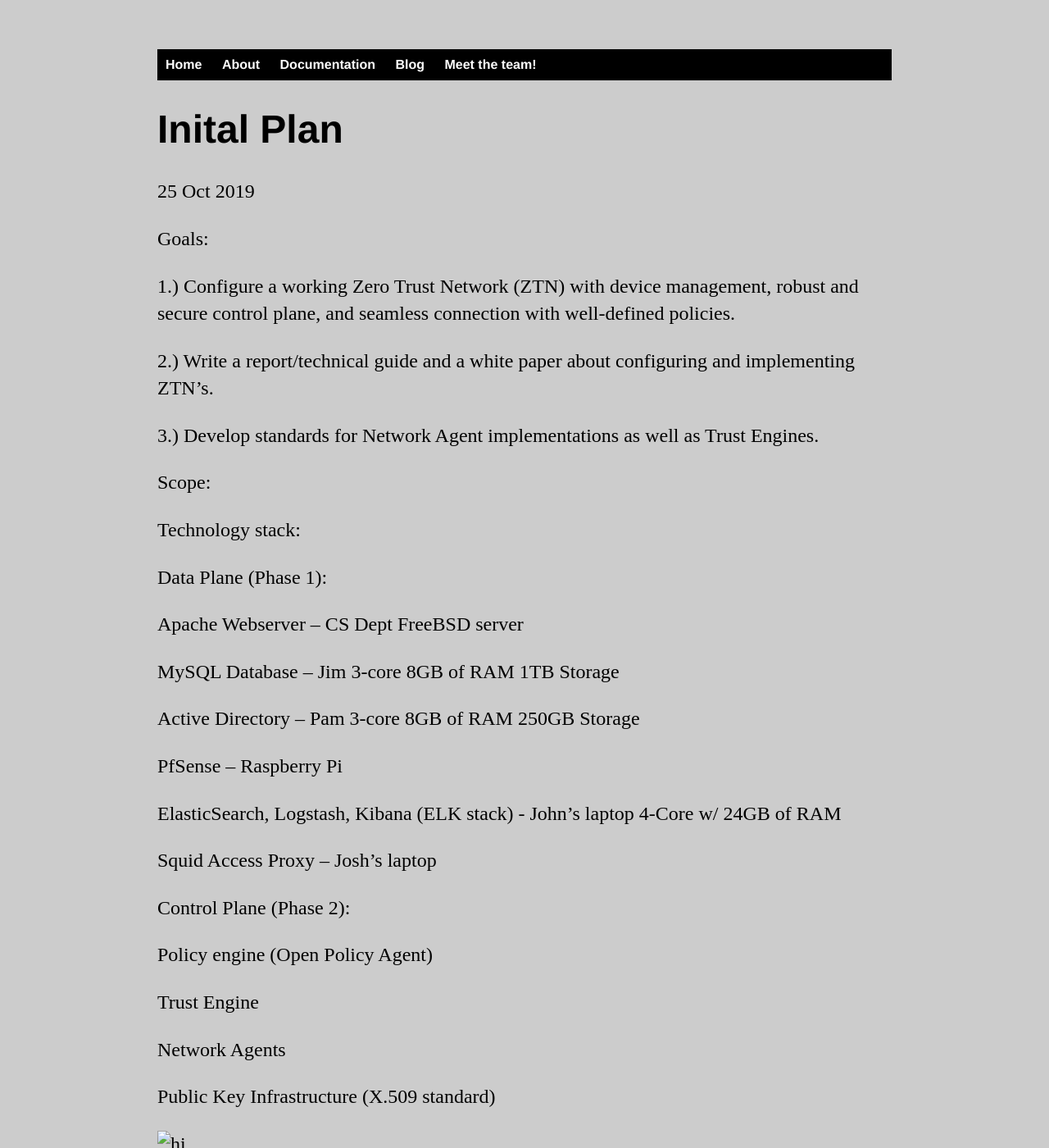
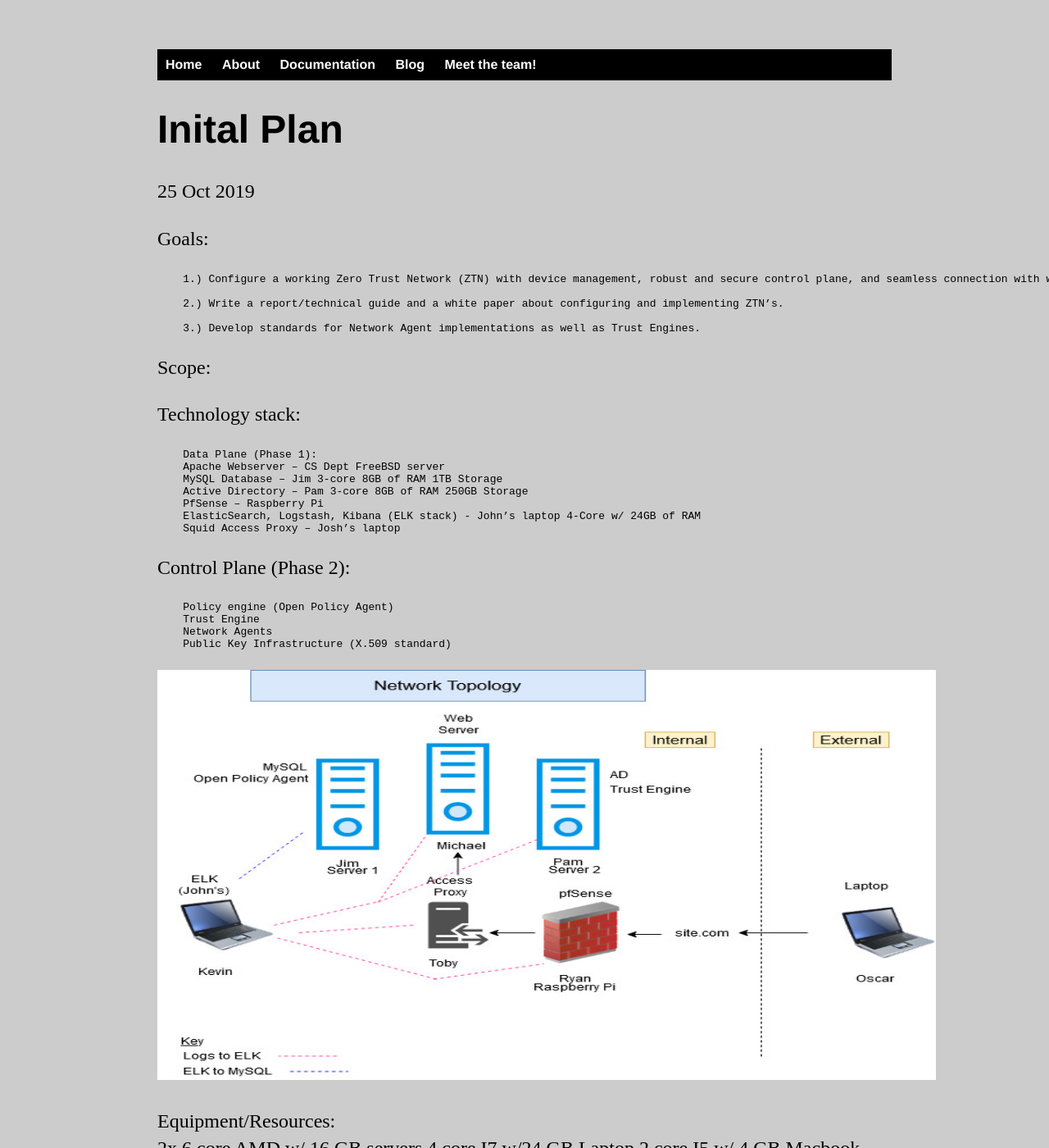
Before and after one commit to WWUZeroTrust/WWUZeroTrust.github.io, a Jekyll site: the page built from _posts/2019-10-25-zero-trust-site-launched.md, in a window 1280 px wide and 1400 px high. Shown: the whole window at 82% size. Built offline with Jekyll 4.4.1, drawn with Linux system fonts in a browser that asks for light colours.

Commit message:
Update 2019-10-25-zero-trust-site-launched.md

```diff
--- a/_posts/2019-10-25-zero-trust-site-launched.md
+++ b/_posts/2019-10-25-zero-trust-site-launched.md
@@ -6,66 +6,50 @@
 
 Goals:
 
-1.) Configure a working Zero Trust Network (ZTN) with device management, robust and secure control plane, and seamless connection with well-defined policies.
+        1.) Configure a working Zero Trust Network (ZTN) with device management, robust and secure control plane, and seamless connection with well-defined policies.
 
-2.) Write a report/technical guide and a white paper about configuring and implementing ZTN’s.
+        2.) Write a report/technical guide and a white paper about configuring and implementing ZTN’s.
 
-3.) Develop standards for Network Agent implementations as well as Trust Engines.
+        3.) Develop standards for Network Agent implementations as well as Trust Engines.
 
 Scope:
 
 Technology stack:
 
-  Data Plane (Phase 1):
-
-  Apache Webserver – CS Dept FreeBSD server
-
-  MySQL Database – Jim 3-core 8GB of RAM 1TB Storage
-
-  Active Directory – Pam 3-core 8GB of RAM 250GB Storage
-
-  PfSense – Raspberry Pi
-
-  ElasticSearch, Logstash, Kibana (ELK stack) - John’s laptop 4-Core w/ 24GB of RAM
-
-  Squid Access Proxy – Josh’s laptop
+        Data Plane (Phase 1):
+        Apache Webserver – CS Dept FreeBSD server
+        MySQL Database – Jim 3-core 8GB of RAM 1TB Storage
+        Active Directory – Pam 3-core 8GB of RAM 250GB Storage
+        PfSense – Raspberry Pi
+        ElasticSearch, Logstash, Kibana (ELK stack) - John’s laptop 4-Core w/ 24GB of RAM
+        Squid Access Proxy – Josh’s laptop
 
 Control Plane (Phase 2):
 
-  Policy engine (Open Policy Agent)
+        Policy engine (Open Policy Agent)
+        Trust Engine
+        Network Agents
+        Public Key Infrastructure (X.509 standard)
 
-  Trust Engine
-
-  Network Agents
-
-  Public Key Infrastructure (X.509 standard)
-
- <img src="image/ZTN Topology.jpg" alt="hi" class="inline" height="500" width="950"/>
+ <img src="/image/ZTN Topology.jpg" alt="hi" class="inline" height="500" width="950"/>
 
   Equipment/Resources:
-
-    2x 6 core AMD w/ 16 GB servers
-
-    4 core I7 w/24 GB Laptop
-
-    2 core I5 w/ 4 GB Macbook
-
-    School CS servers
-
-    Raspberry pie
-
-    Network router and switch
-
-    O’Reilly Zero Trust Networks Book
+        2x 6 core AMD w/ 16 GB servers
+        4 core I7 w/24 GB Laptop
+        2 core I5 w/ 4 GB Macbook
+        School CS servers
+        Raspberry pie
+        Network router and switch
+        O’Reilly Zero Trust Networks Book
 
  Fall Schedule
 
-  <img src="image/fall responsibilites.JPG" alt="hi" class="inline" height="500" width="950"/>
+  <img src="/image/fall responsibilites.JPG" alt="hi" class="inline" height="500" width="950"/>
 
  Winter Schedule
 
-  <img src="image/winterschedule.JPG" alt="hi" class="inline" height="500" width="950"/>
+  <img src="/image/winterschedule.JPG" alt="hi" class="inline" height="500" width="950"/>
 
  Spring Schedule
 
-  <img src="image/springschedule.JPG" alt="hi" class="inline" height="500" width="950"/>
+  <img src="/image/springschedule.JPG" alt="hi" class="inline" height="500" width="950"/>
```
